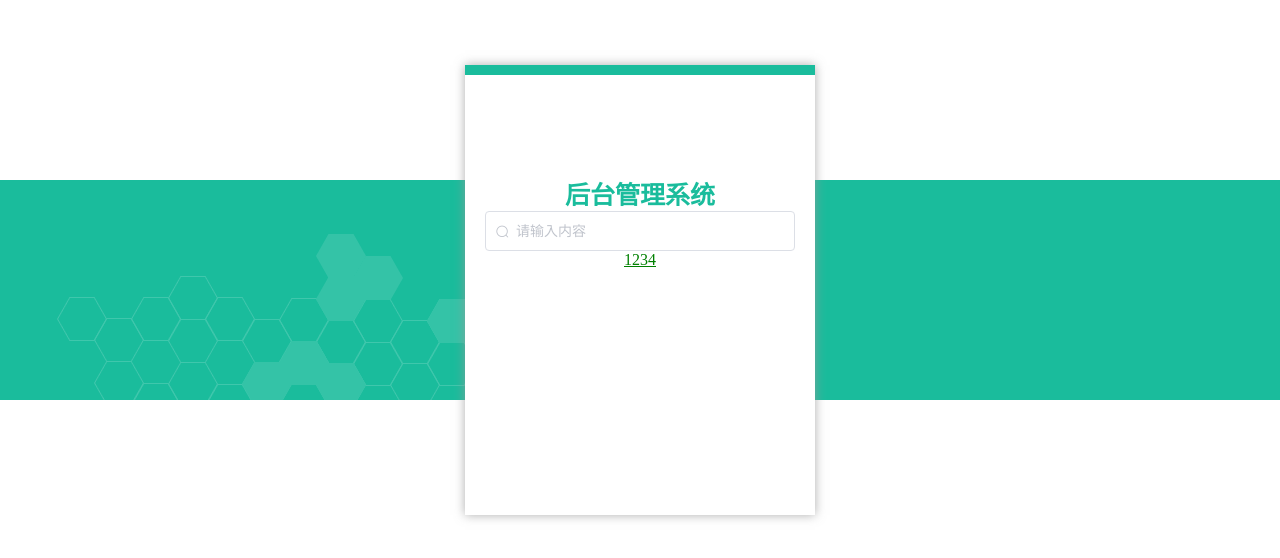
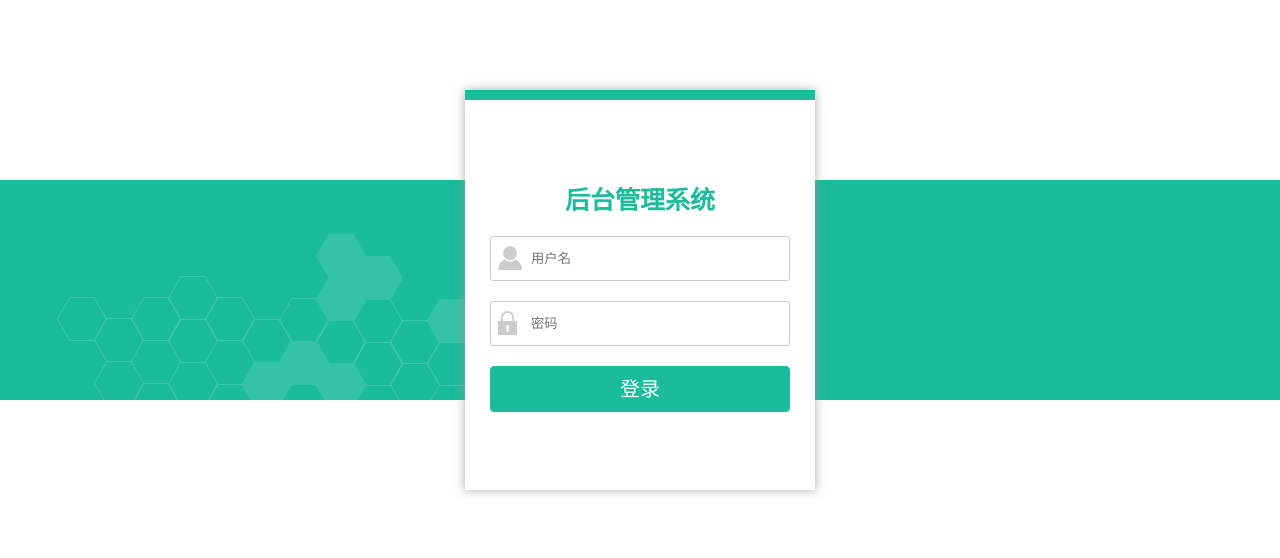
Before and after one commit to Lifaliang1996/ShopAdmin, a Vue app: page /login in a window 1280 px wide. Shown: the part 110-668 px from the top of the page. Built offline with nearby package versions, Linux system fonts and the light colour scheme.

Commit message:
login页面

```diff
--- a/package.json
+++ b/package.json
@@ -12,7 +12,8 @@
     "core-js": "^3.4.4",
     "element-ui": "^2.13.0",
     "vue": "^2.6.10",
-    "vue-router": "^3.1.3"
+    "vue-router": "^3.1.3",
+    "vuex": "^3.1.2"
   },
   "devDependencies": {
     "@vue/cli-plugin-babel": "^4.1.0",
--- a/src/common/scss/_variable.scss
+++ b/src/common/scss/_variable.scss
@@ -1,3 +1,4 @@
 $green: #1ABC9C;
 $green-dark: #16A085;
 $red: #F04844;
+$gray2: #CCC;
--- a/src/common/scss/base.scss
+++ b/src/common/scss/base.scss
@@ -7,7 +7,3 @@
 body {
   margin: 0;
 }
-
-a {
-  color: green;
-}
--- /dev/null
+++ b/src/common/scss/element-variables.scss
@@ -0,0 +1,7 @@
+/* 改变主题色变量 */
+$--color-primary: #1ABC9C;
+
+/* 改变 icon 字体路径变量，必需 */
+$--font-path: '~element-ui/lib/theme-chalk/fonts';
+
+@import "~element-ui/packages/theme-chalk/src/index";
--- a/src/router/router.js
+++ b/src/router/router.js
@@ -4,18 +4,26 @@ import Router from "vue-router"
 Vue.use(Router)
 
 const Login = () => import('@/views/Login.vue')
+const Home = () => import('@/views/Home.vue')
 
-export default new Router({
+const router =  new Router({
   routes: [
     {
-      path: '',
+      path: '/',
       redirect: '/login'
     },
     {
       path: '/login',
-      name: 'login',
+      name: 'Login',
       component: Login
+    },
+    {
+      path: '/home',
+      name: 'Home',
+      component: Home
     }
   ],
   mode: 'history'
 })
+
+export default router
--- /dev/null
+++ b/src/store/store.js
@@ -0,0 +1,16 @@
+import Vue from 'vue'
+import Vuex from 'vuex'
+
+Vue.use(Vuex)
+
+export default new Vuex.Store({
+  state: {
+    userInfo: {}
+  },
+  mutations: {
+    setUserInfo(state, userInfo) {
+      state.userInfo = userInfo
+      localStorage.setItem('userInfo', userInfo)
+    }
+  }
+})
--- /dev/null
+++ b/src/utils/config.js
@@ -0,0 +1,3 @@
+export default {
+  api: "http://rap2api.taobao.org/app/mock/231139"
+}
--- /dev/null
+++ b/src/views/Home.vue
@@ -0,0 +1,12 @@
+<template>
+  <div>HOME</div>
+</template>
+
+<script>
+export default {
+}
+</script>
+
+<style lang="scss" scoped>
+
+</style>>
--- a/src/views/Login.vue
+++ b/src/views/Login.vue
@@ -3,14 +3,63 @@
 		<div class="bg"></div>
 		<div class="login">
 			<div class="title">后台管理系统</div>
-			<el-input placeholder="请输入内容" prefix-icon="el-icon-search"></el-input>
-      <a href="aa">1234</a>
+			<div class="login-form">
+				<img class="login-icon" src="@/assets/img/login/u2176.png" alt />
+				<input class="login-input" type="text" placeholder="用户名" v-model="user.name" />
+			</div>
+			<div class="login-form">
+				<img class="login-icon" src="@/assets/img/login/u2178.png" alt />
+				<input class="login-input" type="password" placeholder="密码" v-model="user.password" />
+			</div>
+			<el-button type="primary" @click="login" class="btn">登录</el-button>
 		</div>
 	</div>
 </template>
 
 <script>
-export default {};
+export default {
+	data() {
+		return {
+			user: {
+				name: "",
+				password: ""
+			}
+		};
+	},
+	methods: {
+		login() {
+			if (!this.user.name) {
+				this.$message({
+					message: "请输入用户名",
+					type: "warning"
+				});
+				return;
+			}
+			if (!this.user.password) {
+				this.$message({
+					message: "请输入密码",
+					type: "warning"
+				});
+				return;
+      }
+      if (this.user.name != 'admin') {
+        this.$message({
+          message: "用户名错误",
+          type: 'error'
+        })
+        return
+      }
+			this.$message({
+				message: "登录成功",
+				type: "success"
+      });
+      this.$store.commit('setUserInfo', this.user)
+			setTimeout(() => {
+        this.$router.push('/home')
+      }, 300);
+		}
+	}
+};
 </script>
 
 <style lang="scss" scoped>
@@ -34,22 +83,56 @@ export default {};
 }
 
 .login {
-  display: flex;
-  flex-direction: column;
-  align-items: center;
+	display: flex;
+	flex-direction: column;
+	align-items: center;
 	z-index: 10;
 	width: 350px;
-  height: 450px;
-  padding: 0 20px;
+	height: 400px;
+	padding: 0 25px;
 	background-color: #fff;
 	box-shadow: 0 0 10px rgba($color: #999999, $alpha: 0.8);
 	border-top: 10px solid $green;
 
 	.title {
-		margin-top: 100px;
+		margin-top: 80px;
 		color: $green;
 		font-size: 25px;
 		font-weight: 600;
 	}
+
+	.btn {
+		width: 100%;
+		margin-top: 20px;
+		font-size: 20px;
+	}
+
+	.login-form {
+		position: relative;
+		margin-top: 20px;
+		width: 100%;
+
+		.login-icon {
+			position: absolute;
+			top: 10px;
+			left: 8px;
+			height: 24px;
+		}
+
+		.login-input {
+			padding: 0 15px 0 40px;
+			width: 100%;
+			height: 45px;
+			line-height: 100%;
+			border-radius: 3px;
+			border: 1px solid $gray2;
+			outline: none;
+			color: $gray2;
+
+			&:focus {
+				border: 2px solid $green;
+			}
+		}
+	}
 }
 </style>>
```
Also changed, not shown: src/main.js (+6 -3 lines), 1 other file (tests, documents, lock files or other folders).
